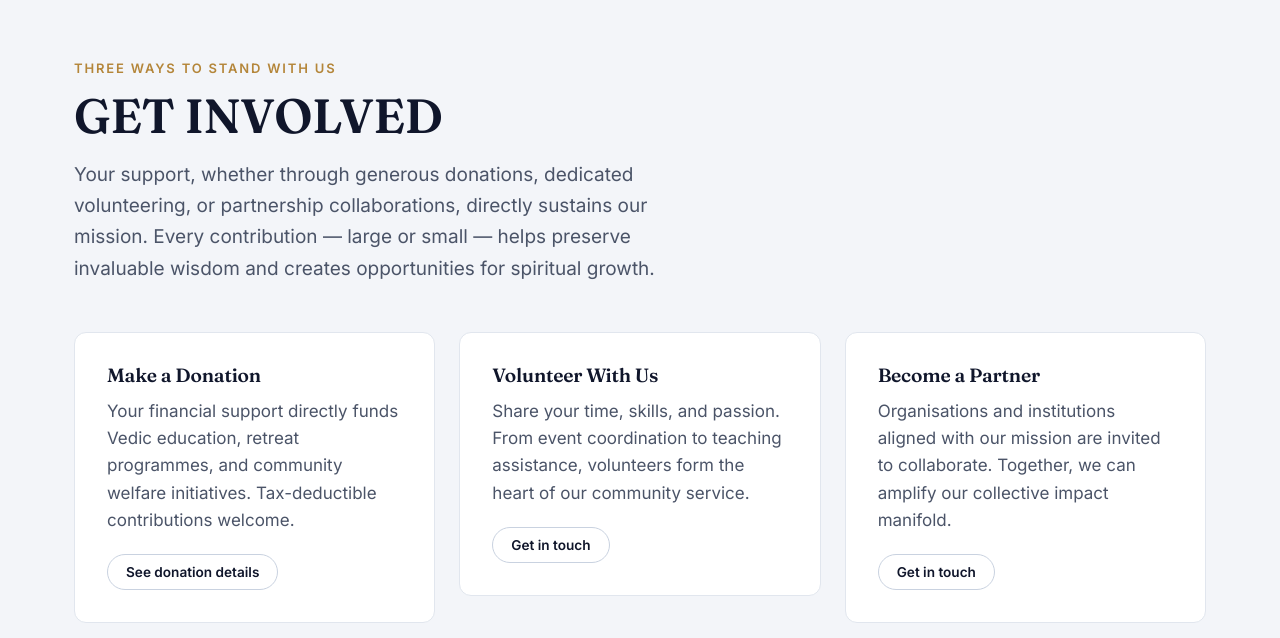
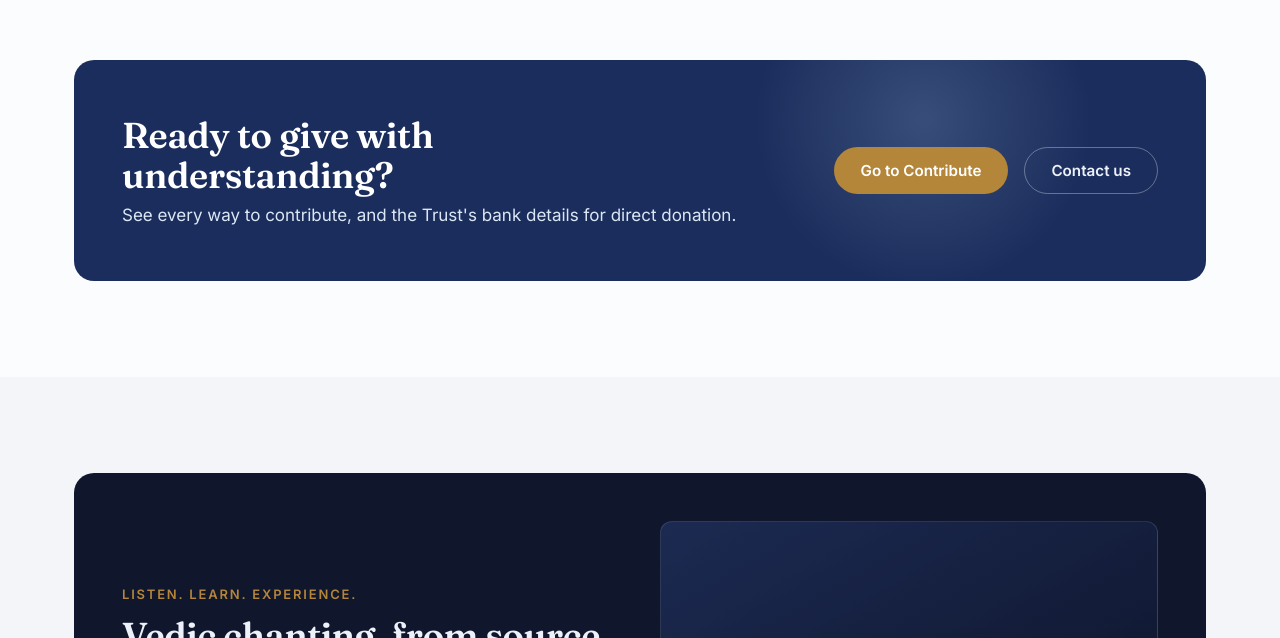
Before and after one commit to asrithasriram08/samvidadeyam-trust, a React (Vite) app: page / in a window 1280 px wide. Shown: the part 4582-5220 px from the top of the page. Built offline with nearby package versions, Linux system fonts and the light colour scheme.

Commit message:
Update content

```diff
--- a/src/data/siteContent.js
+++ b/src/data/siteContent.js
@@ -251,7 +251,7 @@ export const media = {
 
 export const gallery = {
   eyebrow: 'Gallery',
-  title: 'See the living Tradition',
+  title: 'Photos',
   body: '',
   items: [
     {
--- a/src/pages/Home.jsx
+++ b/src/pages/Home.jsx
@@ -8,7 +8,7 @@ import MissionCard from '../components/MissionCard.jsx'
 import ActivityCard from '../components/ActivityCard.jsx'
 import BrandMark from '../components/BrandMark.jsx'
 import { AccordionItem } from '../components/Accordion.jsx'
-import { hero, coreBelief, essence, vision, mission, vedicChanting, activities, inAction, whyItMatters, getInvolved, media } from '../data/siteContent.js'
+import { hero, coreBelief, essence, vision, mission, vedicChanting, activities, inAction, whyItMatters, media } from '../data/siteContent.js'
 
 export default function Home() {
   return (
@@ -179,26 +179,6 @@ export default function Home() {
         </div>
       </section>
 
-      {/* ---------------- Get involved ---------------- */}
-      <section className="section section--tint">
-        <div className="container">
-          <ScrollReveal>
-            <SectionHeader eyebrow={getInvolved.eyebrow} title={getInvolved.title} body={getInvolved.intro} />
-          </ScrollReveal>
-          <div className="grid grid--3">
-            {getInvolved.paths.map((p, i) => (
-              <ScrollReveal key={p.title} delay={i * 80}>
-                <div className="card">
-                  <h3 style={{ fontSize: '1.2rem', marginBottom: '0.75rem' }}>{p.title}</h3>
-                  <p style={{ color: 'var(--text-soft)', lineHeight: 1.6, marginBottom: '1.25rem' }}>{p.body}</p>
-                  <NavLink to={p.cta.to} className="btn btn--outline btn--sm">{p.cta.label}</NavLink>
-                </div>
-              </ScrollReveal>
-            ))}
-          </div>
-        </div>
-      </section>
-
       {/* ---------------- Contribute CTA ---------------- */}
       <section className="section">
         <div className="container">
```
